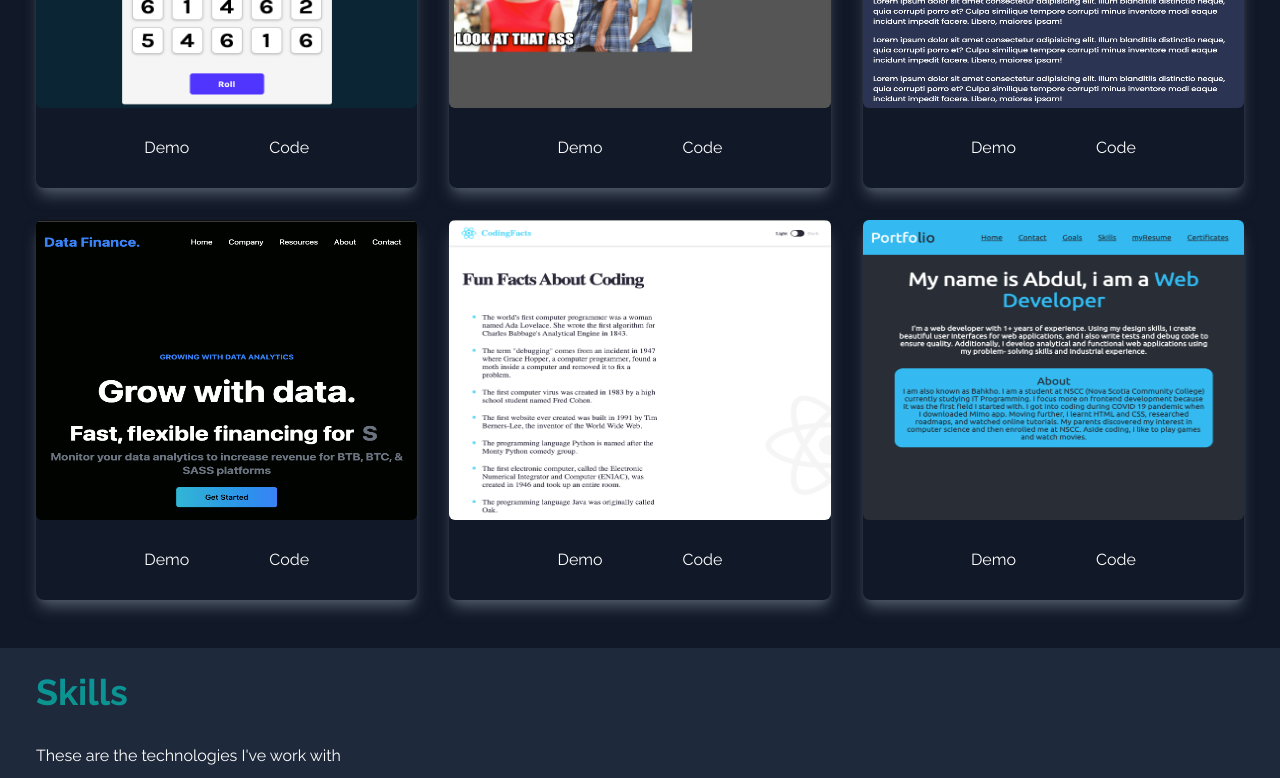
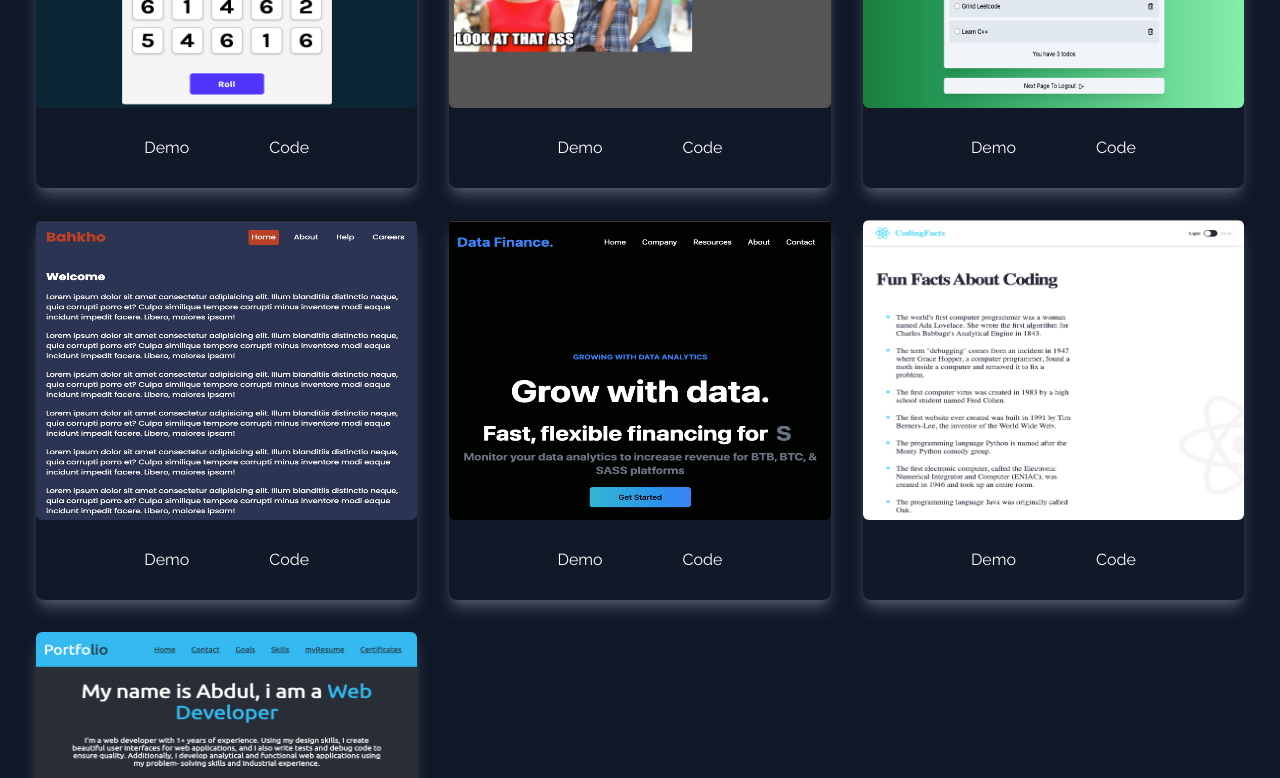
Before and after one commit to Bahkho/Portfolio, a React (Vite) app: page / in a window 1280 px wide. Shown: the part 1925-2703 px from the top of the page. Built offline with nearby package versions, Linux system fonts and the light colour scheme.

Commit message:
added todo app

```diff
--- a/src/components/Project.jsx
+++ b/src/components/Project.jsx
@@ -5,6 +5,7 @@ import routing from "../assets/routing.png";
 import tenzies from "../assets/tenzies.png";
 import memeGenerator from "../assets/memeGenerator.png";
 import codingFacts from "../assets/codingFacts.png";
+import todoApp from "../assets/todo-app.png";
 
 const Project = (props) => {
   const projects = [
@@ -15,10 +16,16 @@ const Project = (props) => {
       code: "https://github.com/Bahkho/tenziesGame.git",
     },
     {
-      id: 4,
+      id: 2,
       src: memeGenerator,
       demo: "https://meme-generator-00.netlify.app",
       code: "https://github.com/Bahkho/memeGenerator.git",
+    },
+    {
+      id: 7,
+      src: todoApp,
+      demo: "https://todo-app-eta-pearl.vercel.app/",
+      code: "https://github.com/Bahkho/Todo-App.git",
     },
     {
       id: 3,
@@ -27,7 +34,7 @@ const Project = (props) => {
       code: "https://github.com/Bahkho/React-Router.git",
     },
     {
-      id: 2,
+      id: 4,
       src: dataFinance,
       demo: "https://data-finance-01.netlify.app/",
       code: "https://github.com/Bahkho/React-Tailwind.git",
```
Also changed, not shown: src/assets/todo-app.png (added).
